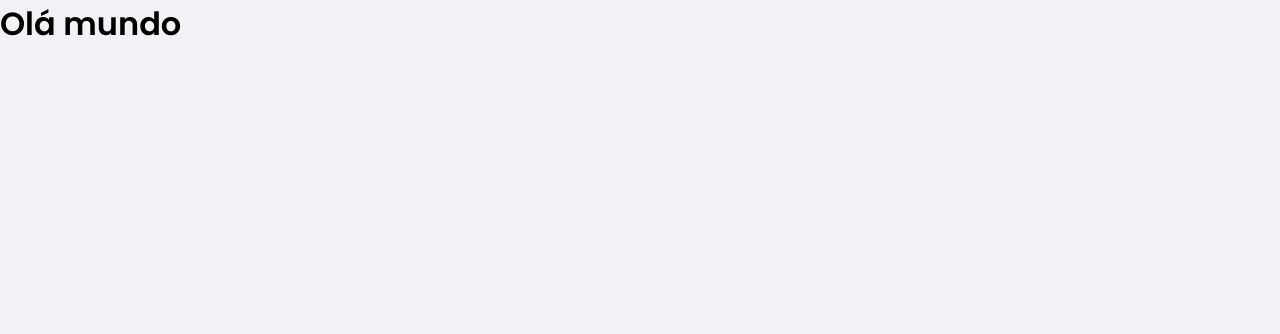
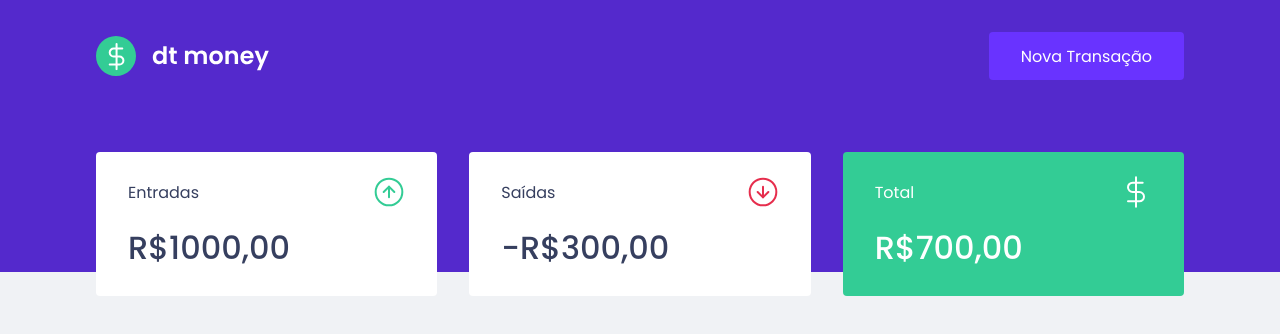
Before and after one commit to victormuraki/vmmoney, a React (Create React App) app: page / in a window 1280 px wide. Shown: the top 334 px of the page. Built offline with nearby package versions, Linux system fonts and the light colour scheme.

Commit message:
construido os primeiros componentes e estilzacoes

```diff
--- a/public/index.html
+++ b/public/index.html
@@ -9,7 +9,7 @@
   <link rel="shortcut icon" href="favicon.png" type="image/x-icon">
   <title>React App</title>
   <link rel="preconnect" href="https://fonts.googleapis.com">
-  <link href="https://fonts.googleapis.com/css2?family=Poppins:wght@400;600&display=swap" rel="stylesheet">
+  <link href="https://fonts.googleapis.com/css2?family=Poppins:wght@400;500;600&display=swap" rel="stylesheet">
 </head>
 
 <body>
--- a/src/App.tsx
+++ b/src/App.tsx
@@ -1,10 +1,13 @@
+import { Dashboard } from './components/Dashboard';
+import { Header } from './components/Header/index';
 import { GlobalStyle } from './styles/global';
 
 export function App() {
   return (
-    <div className="App">
-      <h1>Olá mundo</h1>
-      <GlobalStyle/>
-    </div>
+    <>
+      <Header />
+      <Dashboard />
+      <GlobalStyle />
+    </>
   );
 }
--- /dev/null
+++ b/src/components/Dashboard/index.tsx
@@ -0,0 +1,10 @@
+import { Summary } from "../Summary";
+import { Container } from "./style";
+
+export function Dashboard() {
+    return(
+        <Container>
+            <Summary/>
+        </Container>
+    )
+}
--- /dev/null
+++ b/src/components/Dashboard/style.ts
@@ -0,0 +1,7 @@
+import styled from "styled-components";
+
+export const Container = styled.main`
+    max-width: 1120px;
+    margin: 0 auto;
+    padding: 2.5rem 1rem;
+`;
--- /dev/null
+++ b/src/components/Header/index.tsx
@@ -0,0 +1,15 @@
+import logoImg from '../../assets/logo.svg'
+import { Container, Content } from './style'
+
+export function Header() {
+    return (
+        <Container>
+            <Content>
+                <img src={logoImg} alt="dt money" />
+                <button type="button">
+                    Nova Transação
+                </button>
+            </Content>
+        </Container>
+    )
+}
--- /dev/null
+++ b/src/components/Header/style.ts
@@ -0,0 +1,31 @@
+import styled from 'styled-components';
+
+export const Container = styled.header`
+    background: var(--blue);
+`;
+
+export const Content = styled.div`
+    max-width: 1120px;
+    margin: 0 auto;
+
+    padding: 2rem 1rem 12rem;
+    display: flex;
+    align-items: center;
+    justify-content: space-between;
+
+    button {
+        font-size: 1rem;
+        color: #FFF;
+        background: var(--blue-light);
+        border: 0;
+        padding: 0 2rem;
+        border-radius: 0.25rem;
+        height: 3rem;
+
+        transition: filter 0.2s;
+
+        &:hover {
+            filter: brightness(0.9);
+        };
+    };
+`;
--- /dev/null
+++ b/src/components/Summary/index.tsx
@@ -0,0 +1,34 @@
+import { Container } from "./style";
+import income from "../../assets/income.svg"
+import outcome from "../../assets/outcome.svg"
+import total from "../../assets/total.svg"
+
+export function Summary() {
+    return(
+        <Container>
+            <div>
+                <header>
+                    <p>Entradas</p>
+                    <img src={income} alt="entradas" />
+                </header>
+                <strong>R$1000,00</strong>
+            </div>
+
+            <div>
+                <header>
+                    <p>Saídas</p>
+                    <img src={outcome} alt="saídas" />
+                </header>
+                <strong>-R$300,00</strong>
+            </div>
+
+            <div className="highlight-background">
+                <header>
+                    <p>Total</p>
+                    <img src={total} alt="total" />
+                </header>
+                <strong>R$700,00</strong>
+            </div>
+        </Container>
+    )
+}
--- /dev/null
+++ b/src/components/Summary/style.ts
@@ -0,0 +1,35 @@
+import styled from "styled-components";
+
+export const Container = styled.div`
+    display: grid;
+    grid-template-columns: repeat(3, 1fr);
+    gap: 2rem;
+    margin-top: -10rem;
+
+    div {
+        background: var(--shape);
+        padding: 1.5rem 2rem;
+        border-radius: 0.25rem;
+        color: var(--text-title);
+
+        header {
+        display: flex;
+        align-items: center;
+        justify-content: space-between;
+        }
+
+        strong {
+        display: block;
+        margin-top: 1rem;
+        font-size: 2rem;
+        font-weight: 500;
+        line-height: 3rem;
+        }
+
+        &.highlight-background {
+            background: var(--green);
+            color: #FFF
+        }
+
+    }
+`;
--- a/src/styles/global.ts
+++ b/src/styles/global.ts
@@ -4,6 +4,7 @@
     :root {
         --red: #E62E4D;
         --blue: #5429CC;
+        --green: #33CC95;
 
         --blue-light: #6933FF;
 
@@ -12,44 +13,44 @@
 
         --background: #F0F2F5;
         --shape: #FFFFFF
-    }
+    };
 
     * {
         margin: 0;
         padding: 0;
         box-sizing: border-box;
-    }
+    };
 
     html {
         @media (max-width: 1080px) {
             font-size: 93.75%;
-        }
+        };
 
         @media (max-width: 720px) {
             font-size: 87.5%;
-        }
-    }
+        };
+    };
 
     body {
         background: var(--background);
         -webkit-font-smoothing: antialiased;
-    }
+    };
 
     body, input, textarea, button {
         font-family: 'Poppins', sans-serif;
         font-weight: 400;
-    }
+    };
 
     h1, h2, h3, h4, h5, h6, strong {
         font-weight: 600;
-    }
+    };
 
     button {
         cursor: pointer;
-    }
+    };
 
     [disabled] {
         opacity: 0.6;
         cursor: not-allowed;
-    }
+    };
 `
```
